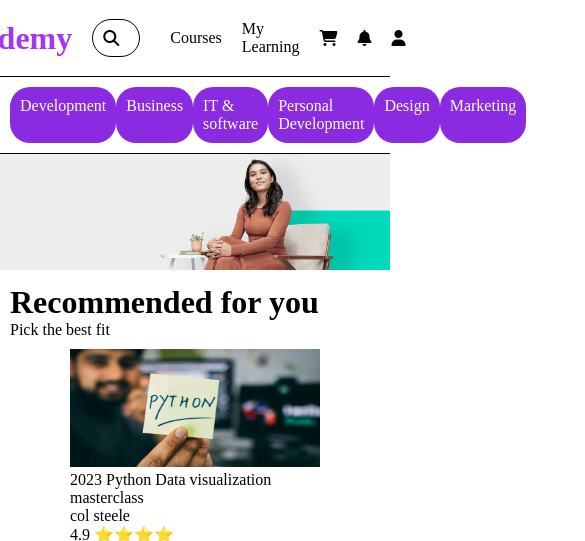
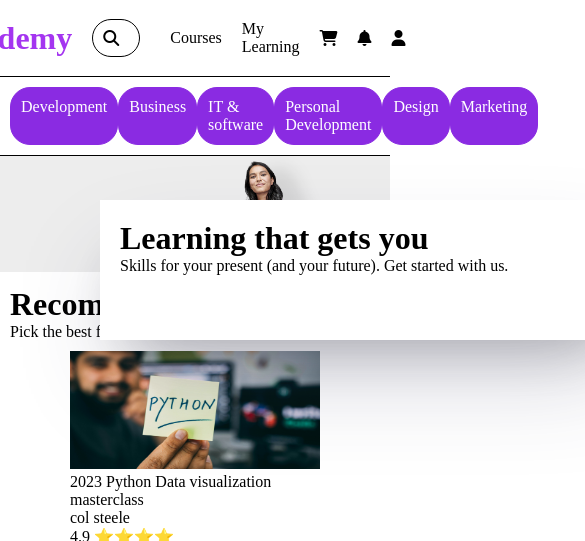
Before and after one commit to vidhya-balaji/Udemy-clone, a plain HTML site: page index.html in a window 390 px wide. Shown: the top 541 px of the page, 585 px wide, since content can reach past the window. Drawn offline with Linux system fonts and the light colour scheme; a web font is replaced by a local one.

Commit message:
Responsive design

```diff
--- a/index.html
+++ b/index.html
@@ -46,6 +46,10 @@
     <!-- saleImage-->
     <div class="sale-image">
         <img src="./images/sale-image.jpg" alt="Sale-image">
+        <div class="sale-image__coursecard">
+            <h1>Learning that gets you</h1>
+            <p1>Skills for your present (and your future). Get started with us.</p1>
+        </div>
     </div>
     <!--Recommended-->
     <div class="recommended">
--- a/style.css
+++ b/style.css
@@ -7,6 +7,9 @@ body{
 font-family: 'gabarito';
 }
 .navbar{
+    background-color: white;
+    position:sticky;
+    top: 0px;
     padding: 10px;
     display: flex;
     flex-direction: row;
@@ -57,9 +60,43 @@ font-family: 'gabarito';
     color: white;
     border-radius: 20px;
     padding: 10PX;
+    cursor: pointer;
+    border: solid blueviolet 1px;
+
+}
+.categories p:hover{
+    transition: 1s;
+    background-color: transparent;
+    border: solid blueviolet 1px;
+    color:black;
 }
 .sale-image img{
     width: 100%;
+    position: relative;
+}
+.sale-image__coursecard{
+    background-color: white;
+    top:200px;
+    left:100px;
+    width: 500px;
+    height: 100px;
+    position:absolute;
+    padding: 20px;
+    box-shadow: rgba(50, 50, 93, 0.25) 0px 50px 100px -20px, rgba(0, 0, 0, 0.3) 0px 30px 60px -30px;
+    animation-name: zoom;
+    animation-duration: 2s;
+    opacity: 0;
+    animation-fill-mode: forwards;
+}
+@keyframes zoom {
+    0%{
+        transform: scale(0);
+        opacity: 0;
+    }
+    100%{
+        transform: scale(1);
+        opacity: 1;
+    }
 
 }
 .recommended{
```
